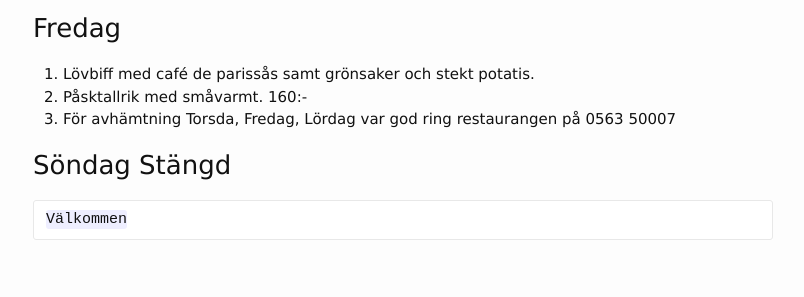
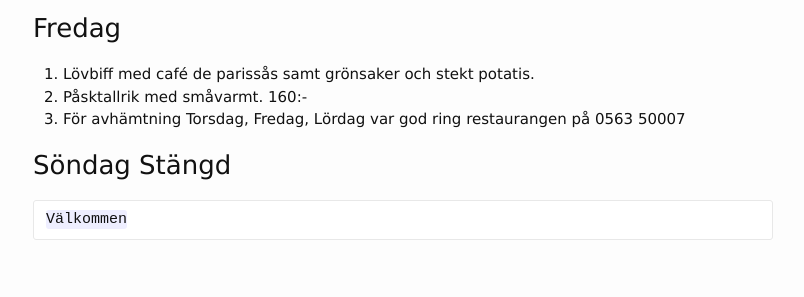
Before and after one commit to FarInn62/farinn62.github.io, a Jekyll site: the page built from lunch.md, in a window 1280 px wide. Shown: the part 654-951 px from the top of the page, without its empty margins (237-1041 px from the left). Built offline with Jekyll 4.4.1, drawn with Linux system fonts in a browser that asks for light colours.

Commit message:
Update lunch.md

```diff
--- a/lunch.md
+++ b/lunch.md
@@ -29,7 +29,7 @@ OBS.PÅ GRUND AV CORONA: Boka och Hämta gärna maten istället, du är välkomm
 ### Fredag
 1. Lövbiff med café de parissås samt grönsaker och stekt potatis.
 2. Påsktallrik med småvarmt.   160:-
-3. För avhämtning Torsda, Fredag, Lördag var god ring restaurangen på 0563 50007
+3. För avhämtning Torsdag, Fredag, Lördag var god ring restaurangen på 0563 50007
 
 
 ### Söndag Stängd
```
